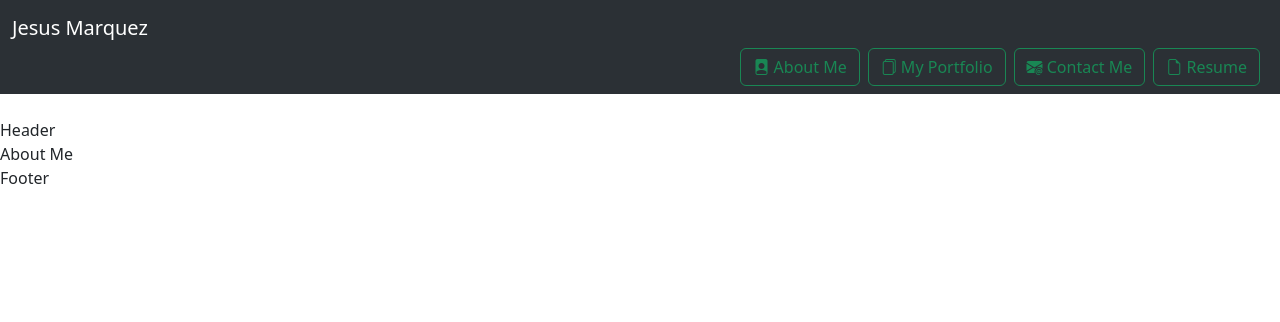
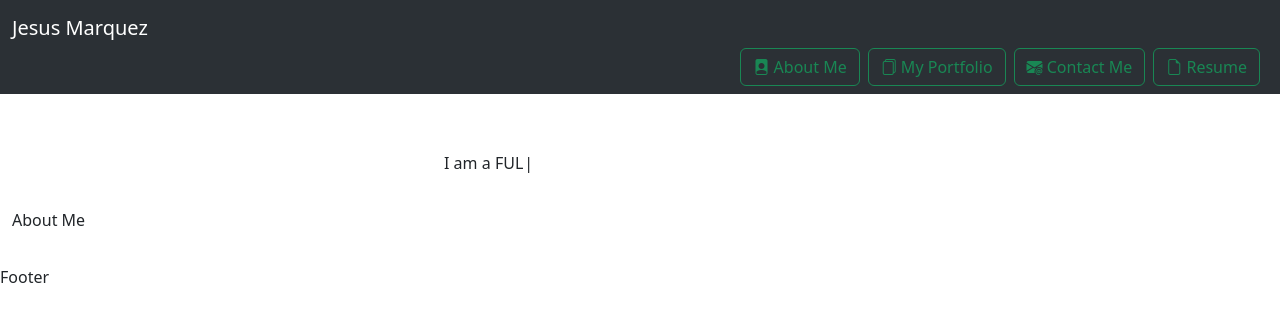
Before and after one commit to Jay-MM/perfil-reaact, a React (Create React App) app: page / in a window 1280 px wide. Shown: the top 322 px of the page. Built offline with nearby package versions, Linux system fonts and the light colour scheme.

Commit message:
updates header component

```diff
--- a/package.json
+++ b/package.json
@@ -9,6 +9,7 @@
     "react": "^18.2.0",
     "react-dom": "^18.2.0",
     "react-scripts": "5.0.1",
+    "typewriter-effect": "^2.19.0",
     "web-vitals": "^2.1.4"
   },
   "scripts": {
--- a/src/App.js
+++ b/src/App.js
@@ -1,7 +1,6 @@
 import { useState } from 'react'
 import Header from './components/Header'
 import Nav from './components/Nav'
-import Page from './components/Page'
 import Footer from './components/Footer'
 import About from './components/About'
 import Contact from './components/Contact'
@@ -32,12 +31,25 @@ function App() {
         setCurrentPage={setCurrentPage}
       />
       <br />
-    <Header />
-    <main>
-      {renderPage()}
-    </main>
+    <div style={{
+      display: 'flex',
+      flexDirection: 'column',
+      paddingLeft: '444px',
+      marginTop: 33
+    }}>
+      <Header/>
+      </div>
+        <main
+        style={{
+          display: 'flex',
+          marginLeft: 12,
+          marginTop: 33,
+          marginBottom:33 }}
+        >
+        {renderPage()}
+        </main>
     <Footer />
-    </>
+  </>
   );
 }
 
--- a/src/components/Header.js
+++ b/src/components/Header.js
@@ -1,6 +1,17 @@
-const Header = (props) => {
+import Typewriter from 'typewriter-effect'
+
+const Header = () => {
     return (
-        'Header'
+        <Typewriter
+        options={{
+          strings: [
+            'Hello World','I am a FULL-STACK Web Developer', 'I love to code!'
+          ],
+          autoStart: true,
+          loop: true,
+          deleteSpeed: 9,
+        }}
+      />
     )
 }
 export default Header
--- a/src/components/Nav.js
+++ b/src/components/Nav.js
@@ -1,5 +1,5 @@
 
-const Nav = ({currentPage, setCurrentPage}) => {
+const Nav = ({ setCurrentPage }) => {
 
     return (
         <nav
--- a/src/components/Page.js
+++ /dev/null
@@ -1,6 +0,0 @@
-const Page = (props) => {
-    return (
-        'Page'
-    )
-}
-export default Page
--- a/src/components/PageContent.js
+++ /dev/null
@@ -1,6 +0,0 @@
-const PageContent = (props) => {
-    return (
-        'PageContent'
-    )
-}
-export default PageContent
```
Also changed, not shown: 1 other file (tests, documents, lock files or other folders).
